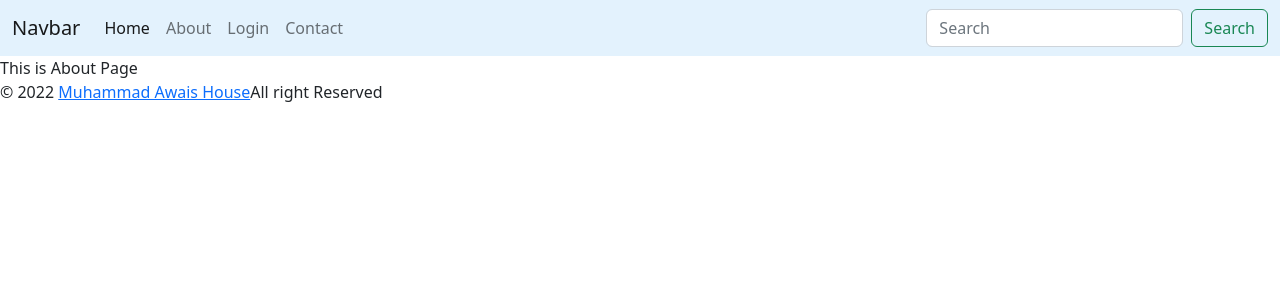
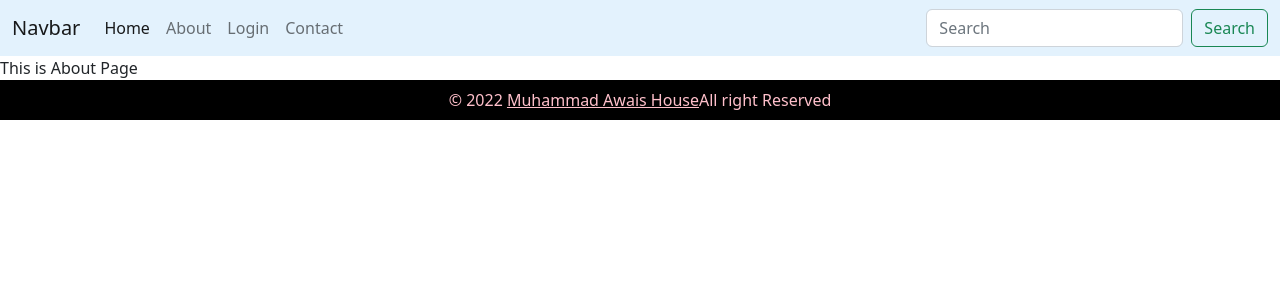
Before and after one commit to awais882s/use-effect, a React (Create React App) app: page /about in a window 1280 px wide. Shown: the top 300 px of the page. Built offline with nearby package versions, Linux system fonts and the light colour scheme.

Commit message:
footer done

```diff
--- a/src/App.js
+++ b/src/App.js
@@ -1,4 +1,5 @@
 import Routing from "./pages/Routes/Routes";
+import "../src/scss/style.css";
 function App() {
   return (
     <>
--- a/src/components/scss/style.scss
+++ /dev/null
@@ -1,5 +0,0 @@
-* {
-  padding: 0;
-  margin: 0;
-  box-sizing: border-box;
-}
--- /dev/null
+++ b/src/scss/_footer.scss
@@ -0,0 +1,13 @@
+footer {
+  background-color: black;
+  height: 40px;
+  p {
+    margin: 0;
+  }
+  p,
+  a {
+    text-align: center;
+    line-height: 40px;
+    color: pink;
+  }
+}
--- /dev/null
+++ b/src/scss/style.css
@@ -0,0 +1,28 @@
+footer {
+  background-color: black;
+  height: 40px;
+}
+footer p {
+  margin: 0;
+}
+footer p,
+footer a {
+  text-align: center;
+  line-height: 40px;
+  color: pink;
+}
+
+body {
+  padding: 0;
+  margin: 0;
+  box-sizing: border-box;
+}
+
+#root {
+  display: flex;
+  flex-direction: column;
+  min-height: 100vh;
+}
+#root main {
+  flex: 1 0 auto;
+}/*# sourceMappingURL=style.css.map */
--- /dev/null
+++ b/src/scss/style.scss
@@ -0,0 +1,14 @@
+@import "footer";
+body{
+  padding: 0;
+  margin: 0;
+  box-sizing: border-box;
+}
+#root {
+  display: flex;
+  flex-direction: column;
+  min-height: 100vh;
+  main {
+    flex: 1 0 auto;
+  }
+}
```
Also changed, not shown: src/components/scss/_footer.scss (deleted), 1 other file (tests, documents, lock files or other folders).
